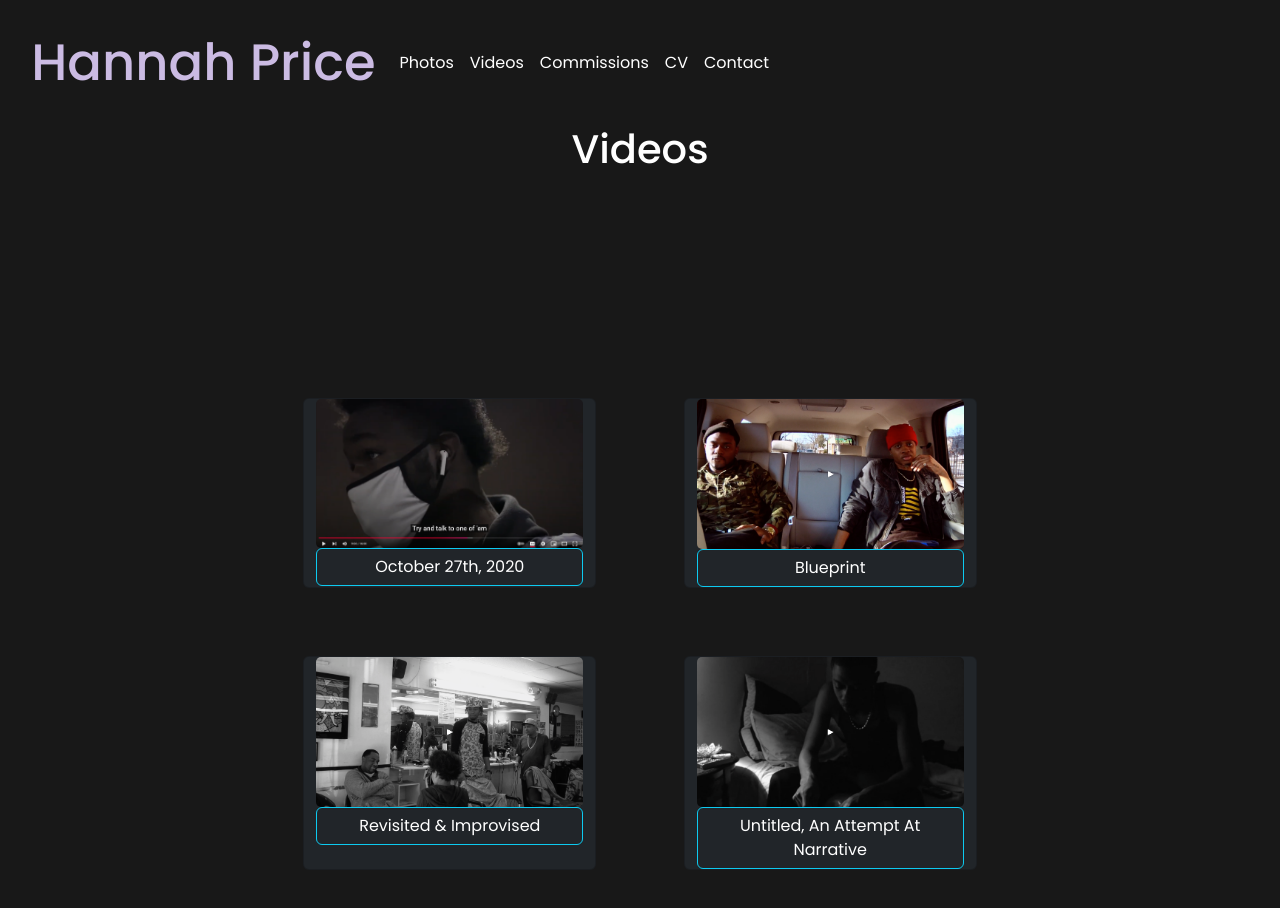
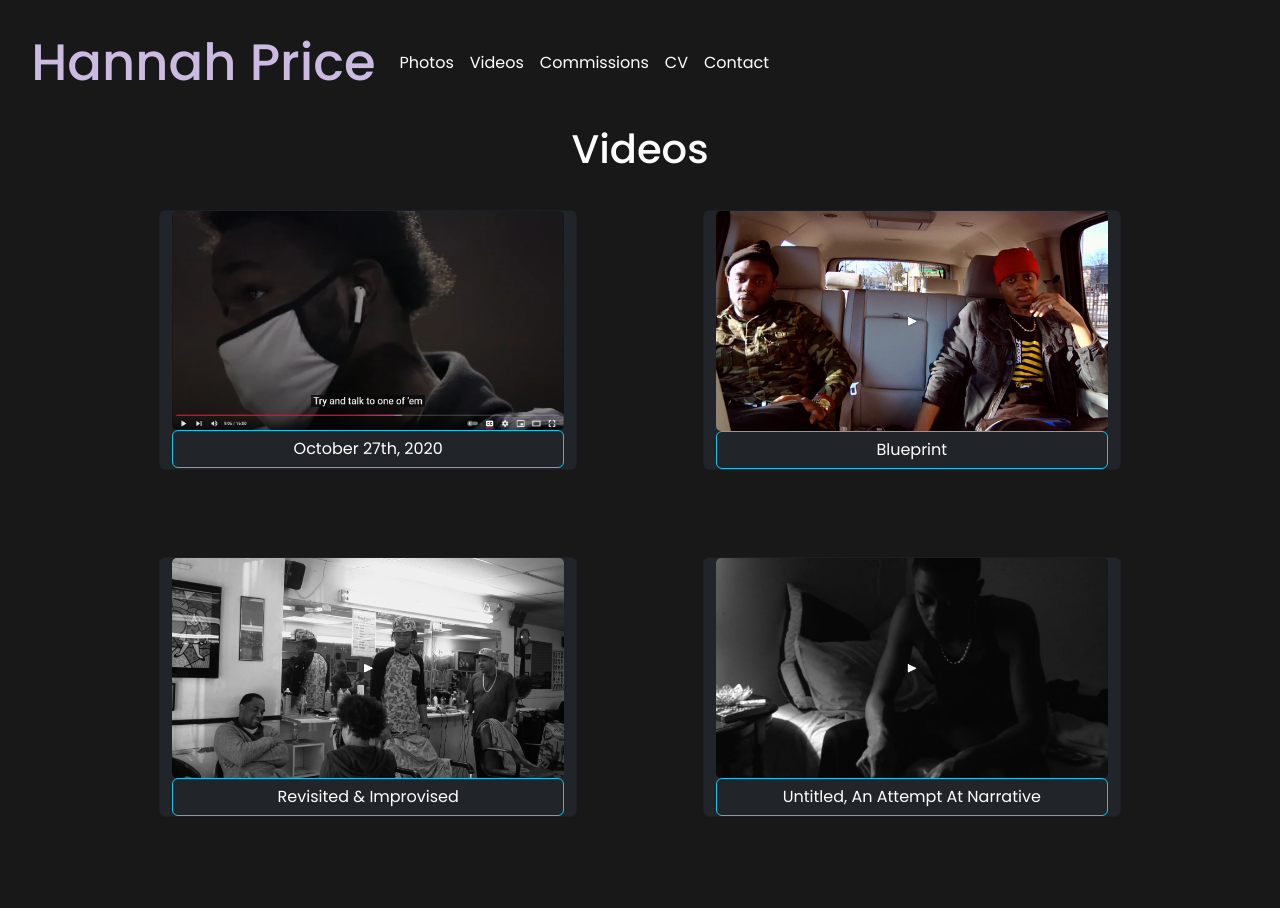
Before and after one commit to Hannahphoto/photovideo-web, a React (Vite) app in the folder photovideo-web/: page /videos in a window 1280 px wide. Shown: the top 908 px of the page. Built offline with nearby package versions, Linux system fonts and the light colour scheme.

Commit message:
few touches, just need to add IG

```diff
--- a/photovideo-web/src/App.css
+++ b/photovideo-web/src/App.css
@@ -89,7 +89,7 @@ em{
 .carousel{
   margin-left: 35%;
   margin-right: 35%;
-  margin-top: 1%;
+  margin-top: 3%;
   margin-bottom: 2%;
 
 }
@@ -99,7 +99,7 @@ em{
 }
 
 div.row.row-cols-1.row-cols-md-3.g-4{
-  margin: 15.7%;
+  margin: 1%;
 }
 
 div.row.row-cols-1{
@@ -111,6 +111,7 @@ div.row.row-cols-1{
 
 .card.text-bg-dark{
   max-width: 20000px;
+  /* margin: 5%; */
 }
 
 .card{
--- a/photovideo-web/src/components/contact.jsx
+++ b/photovideo-web/src/components/contact.jsx
@@ -17,7 +17,7 @@ export default function Contact() {
             <h4 className="--bs-heading-color" style={{ color: "white", marginBottom: "10px" }}>
                 hannahprice67@gmail.com
             </h4>
-            <button type="button" className="btn btn-outline-info" onClick={copyToClipboard} style={{ padding: "5px 10px", cursor: "pointer" }}>
+            <button type="button" className="btn btn-outline-warning" onClick={copyToClipboard} style={{ padding: "5px 10px", cursor: "pointer" }}>
                 Copy to Clipboard
             </button>
         </div>
```
